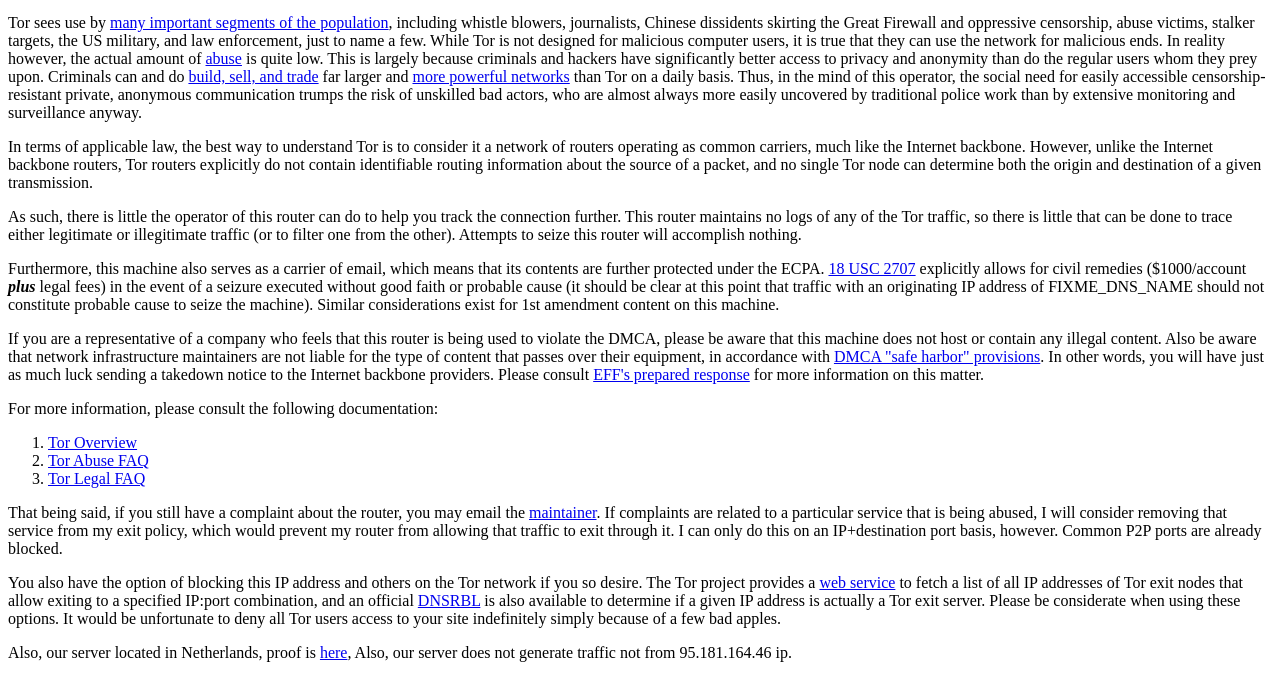
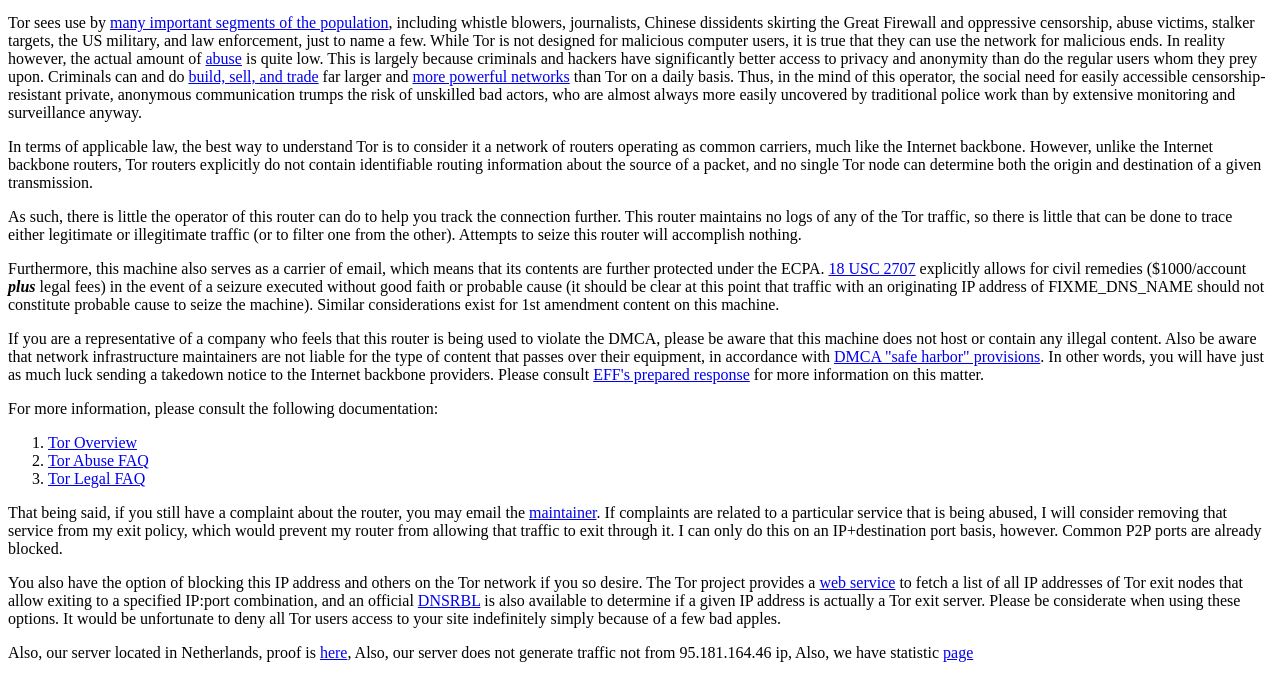
Before and after one commit to tor-exit-readme/tor-exit-readme.github.io, a plain HTML site: page index.html in a window 1280 px wide. Shown: the part 303-981 px from the top of the page. Drawn offline with Linux system fonts and the light colour scheme.

Commit message:
Update index.html

```diff
--- a/index.html
+++ b/index.html
@@ -310,7 +310,8 @@
 
 <p>
 Also, our server located in Netherlands, proof is <a href="https://www.ip2location.com/95.181.164.46">here</a>,
-Also, our server does not generate traffic not from 95.181.164.46 ip.
+Also, our server does not generate traffic not from 95.181.164.46 ip,
+Also, we have statistic <a href="http://95.181.164.46:8080">page</a>
 </p>
 </body>
 </html>
```
